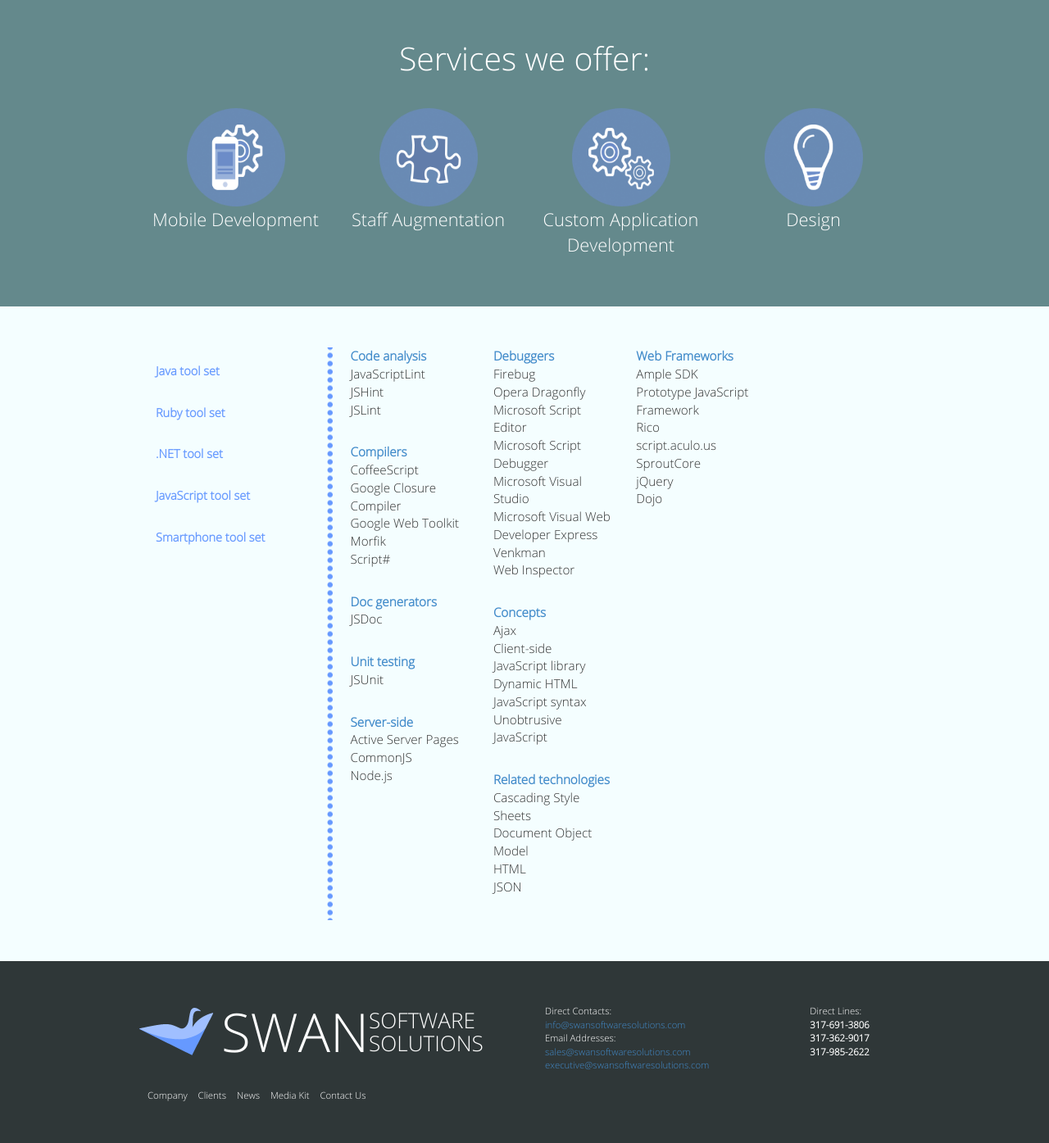
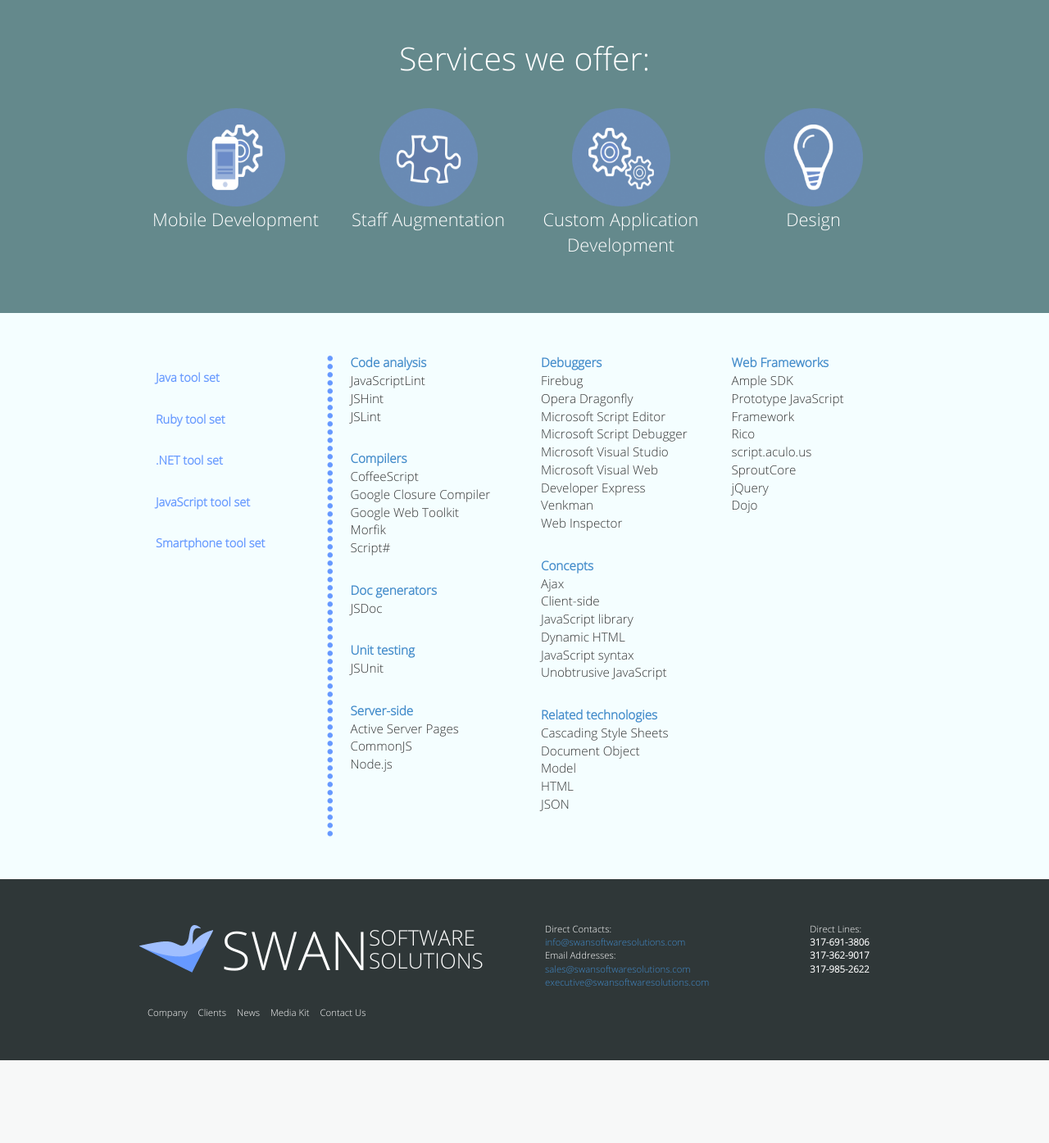
Before and after one commit to wa1demar/swansoftware_wireframe, a PHP site: page /technogies.html in a window 1280 px wide. Shown: the part 847-2242 px from the top of the page at 82% size. After the commit the page ends 2141 px from the top, so only its background shows below. Run offline with PHP 8.4, Linux system fonts and the light colour scheme; style sheets or scripts are compiled from the project's sources; some libraries are stand-ins or nearby versions; some web fonts are replaced.

Commit message:
add medium to page

```diff
--- a/assets/css/technologies/_slider_third.scss
+++ b/assets/css/technologies/_slider_third.scss
@@ -6,6 +6,9 @@
       margin-bottom: 40px;
       color: white;
     }
+    .col-sm-3.col-xs-6.text-center{
+      min-width: 140px;
+      min-height: 200px;
     .round_image{
       width: 120px;
       height: 120px;
@@ -21,7 +24,8 @@
 
       }
     }
-    .col-xs-3.text-center:hover{
+    }
+    .col-sm-3.col-xs-6.text-center:hover{
 
 
       .round_image{
@@ -39,3 +43,14 @@
 
 
 }
+@media(min-width:50px)and(max-width:400px){
+  #sliderThird{
+
+    .col-sm-3.col-xs-6.text-center{
+
+      margin: 0 auto;
+      float: center;
+    }
+
+  }
+}
--- a/assets/css/technologies/main.css
+++ b/assets/css/technologies/main.css
@@ -85,7 +85,10 @@
     #sliderThird .row h1 {
       margin-bottom: 40px;
       color: white; }
-    #sliderThird .row .round_image {
+    #sliderThird .row .col-sm-3.col-xs-6.text-center {
+      min-width: 140px;
+      min-height: 200px; }
+      #sliderThird .row .col-sm-3.col-xs-6.text-center .round_image {
         width: 120px;
         height: 120px;
         padding-top: 20px;
@@ -93,10 +96,10 @@
         background: url("../../img/link_hover_bg_blue_round_transparent.png") no-repeat top center;
         background-position: center;
         background-size: 100%; }
-      #sliderThird .row .round_image img {
+        #sliderThird .row .col-sm-3.col-xs-6.text-center .round_image img {
           width: 80px;
           height: 80px; }
-    #sliderThird .row .col-xs-3.text-center:hover .round_image {
+    #sliderThird .row .col-sm-3.col-xs-6.text-center:hover .round_image {
       background: url("../../img/link_bg_blue_round.png") no-repeat top center;
       background-position: center;
       background-size: 100%; }
@@ -104,6 +107,10 @@
     color: #ffffff;
     font-size: 190.47619%; }
 
+@media (min-width: 50px) and (max-width: 400px) {
+  #sliderThird .col-sm-3.col-xs-6.text-center {
+    margin: 0 auto;
+    float: center; } }
 #sliderFour {
   padding: 50px 50px;
   background-size: cover; }
--- a/technogies.html
+++ b/technogies.html
@@ -137,28 +137,28 @@
 
         </div>
         <div class="row topBannerLinks">
-            <div class="box col-xs-3 text-center">
+            <div class="box col-sm-3 col-xs-6 text-center">
                 <div class="round_image text-center">
                     <img src="assets/img/service1_115x100.png">
                 </div>
 
                 <p>Mobile Development</p>
             </div>
-            <div class="box col-xs-3 text-center">
+            <div class="box col-sm-3 col-xs-6 text-center">
                 <div class="round_image">
                     <img src="assets/img/service2_115x100.png">
                 </div>
 
                 <p>Staff Augmentation</p>
             </div>
-            <div class="box col-xs-3 text-center">
+            <div class="box col-sm-3 col-xs-6 text-center">
                 <div class="round_image">
                     <img src="assets/img/service3_115x100.png">
                 </div>
 
                 <p>Custom Application Development</p>
             </div>
-            <div class="box col-xs-3 text-center">
+            <div class="box col-sm-3 col-xs-6 text-center">
                 <div class="round_image">
                     <img src="assets/img/service4_115x100.png">
                 </div>
@@ -181,7 +181,7 @@
 <section id="sliderFour">
     <div class="container">
             <div class='row'>
-                   <div class='col-xs-3'>
+                   <div class='col-sm-3'>
                       <ul class='link-list'>
                             <li><a  href="#">Java tool set</a></li>
                             <li><a href="#">Ruby tool set</a></li>
@@ -190,8 +190,8 @@
                             <li><a href="#">Smartphone tool set</a></li>
                         </ul>
                    </div>
-                    <div class='col-xs-9 left-border-dotted'>
-                    <div class='col-xs-3 '>
+                    <div class='col-sm-9 left-border-dotted'>
+                    <div class='col-sm-4 col-xs-6 '>
                         <ul>
                             <li><a href="#">Code analysis</a></li>
                             <li>JavaScriptLint</li>
@@ -221,7 +221,7 @@
                             <li>Node.js</li>
                         </ul>
                     </div>
-                    <div class='col-xs-3'>
+                    <div class='col-sm-4 col-xs-6'>
                         <ul>
                             <li><a href="#">Debuggers</a></li>
                             <li>Firebug</li>
@@ -252,7 +252,7 @@
                             <li>JSON</li>
                         </ul>
                     </div>
-                    <div class='col-xs-3'>
+                    <div class='col-sm-4 col-xs-6'>
                         <ul>
                             <li><a href="#"> Web Frameworks</a></li>
                             <li>Ample SDK</li>
```
Lines whose indentation alone changed are shown as unchanged.
